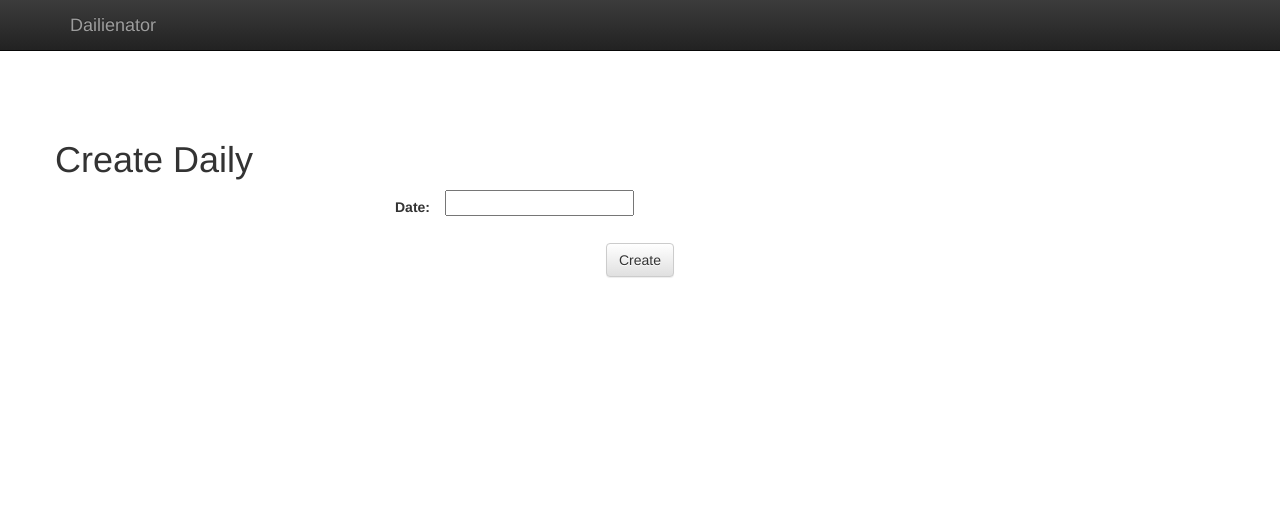
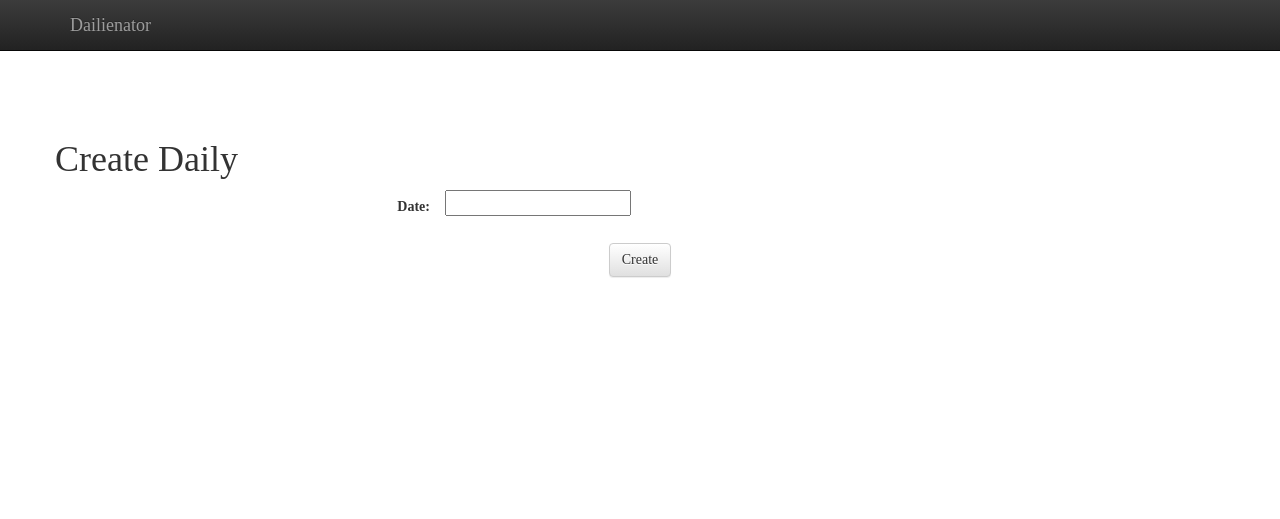
Before and after one commit to camuthig/dailienator, a Django app: page /daily/create in a window 1280 px wide. Shown: the top 519 px of the page. Run offline with Django 3.2, Linux system fonts and the light colour scheme; parts of the project's set-up code (start-up, migrations or seed data) failed here and were passed over; some libraries are stand-ins or nearby versions.

Commit message:
Attempting to add typekit fonts to base pages.

```diff
--- a/dailienator/static/css/base.css
+++ b/dailienator/static/css/base.css
@@ -9,6 +9,13 @@ body {
   }
 }
 
+h1, h2, h3, h4, h5, h6 {
+    font-family: 'JAF Domus Titling';
+}
+p, div {
+    font-family: 'JAF Domus Titling';
+}
+
 .form-actions {
   text-align: center;
 }
--- a/dailienator/templates/home/base.html
+++ b/dailienator/templates/home/base.html
@@ -8,6 +8,12 @@
     <!-- Optional theme -->
     <link rel="stylesheet" href="https://maxcdn.bootstrapcdn.com/bootstrap/3.3.1/css/bootstrap-theme.min.css">
     <link rel="stylesheet" href="{% static "css/base.css" %}" />
+
+    <!-- Flying Fig Fonts -->
+    <script src="//use.typekit.net/eip2trv.js"></script>
+    <script>try{Typekit.load();}catch(e){}</script>
+
+
     <title>{% block title %}{% endblock %}</title>
     <!--[if IE]>
         <script type="text/javascript" src="{% static "js/selectivizr-min.js" %}"></script>
--- a/dailienator/templates/home/base_js.html
+++ b/dailienator/templates/home/base_js.html
@@ -10,6 +10,11 @@
     <!-- Latest compiled and minified JavaScript -->
     <script src="https://ajax.googleapis.com/ajax/libs/jquery/1.11.1/jquery.min.js"></script>
     <script src="https://maxcdn.bootstrapcdn.com/bootstrap/3.3.1/js/bootstrap.min.js"></script>
+
+        <!-- Flying Fig Fonts -->
+    <script src="//use.typekit.net/eip2trv.js"></script>
+    <script>try{Typekit.load();}catch(e){}</script>
+
     <link rel="stylesheet" href="{% static "css/base.css" %}" />
     <title>{% block title %}{% endblock %}</title>
     <!--[if IE]>
```
